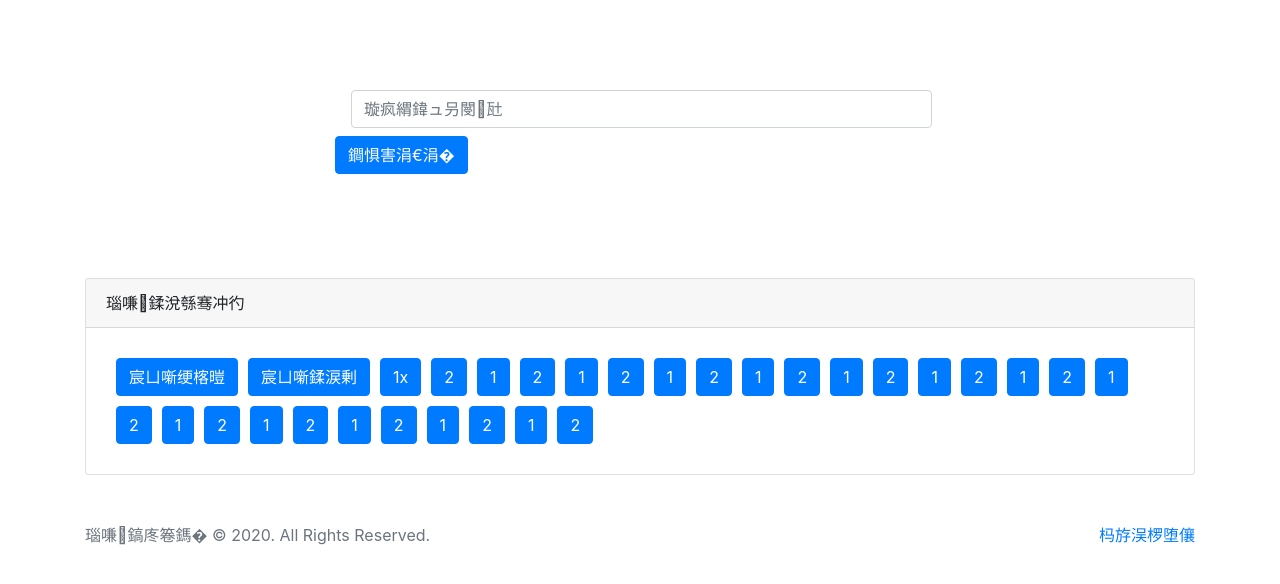
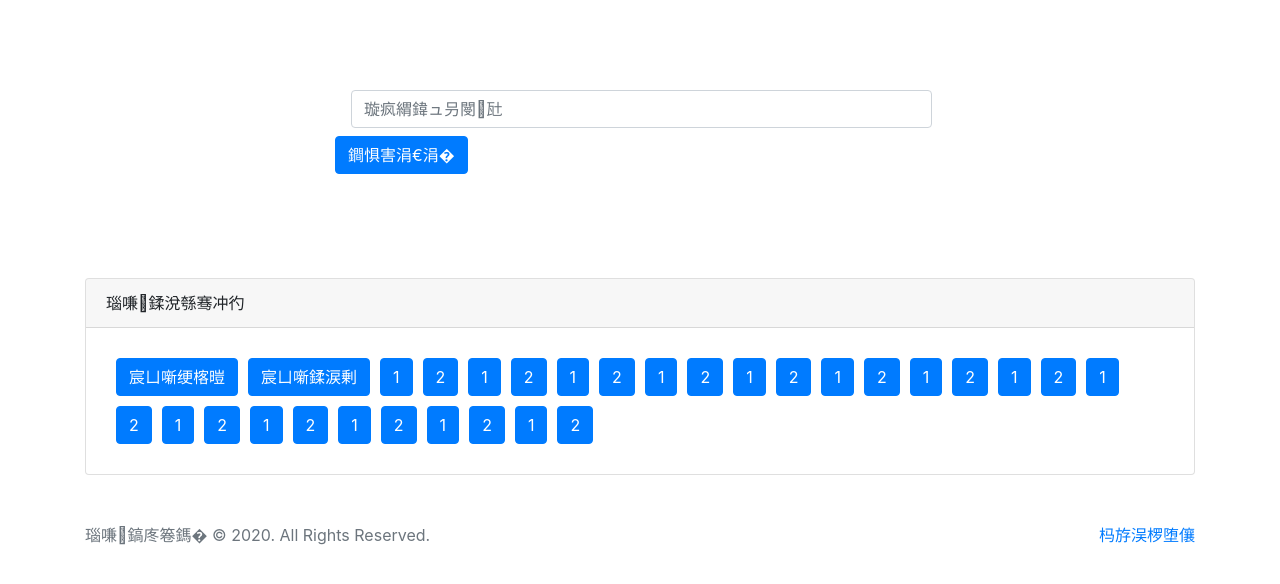
Before and after one commit to spzmp/spzmp.github.io, a plain HTML site: page index.html in a window 1280 px wide. Shown: the part 62-646 px from the top of the page. Drawn offline with nearby package versions, Linux system fonts and the light colour scheme.

Commit message:
Update index.html

```diff
--- a/index.html
+++ b/index.html
@@ -138,7 +138,7 @@ footer p {
 <ul>
 <li><a href="https://trendinsight.oceanengine.com/arithmetic-index" class="btn btn-primary">巨量算数</a></li>
 <li><a href="https://cc.oceanengine.com/" class="btn btn-primary">巨量创意</a></li>
-<li><a href="#" class="btn btn-primary">1x</a></li>
+<li><a href="#" class="btn btn-primary">1</a></li>
 <li><a href="#" class="btn btn-primary">2</a></li>
 <li><a href="#" class="btn btn-primary">1</a></li>
 <li><a href="#" class="btn btn-primary">2</a></li>
```
